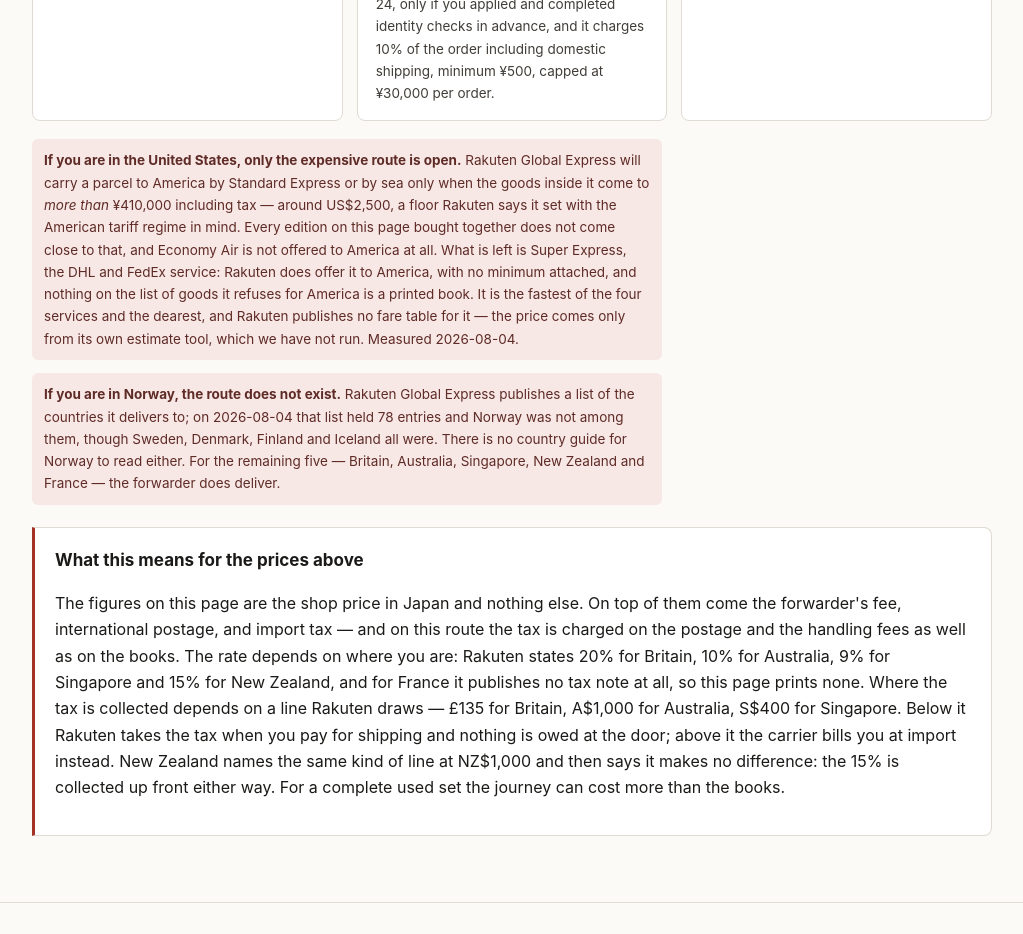
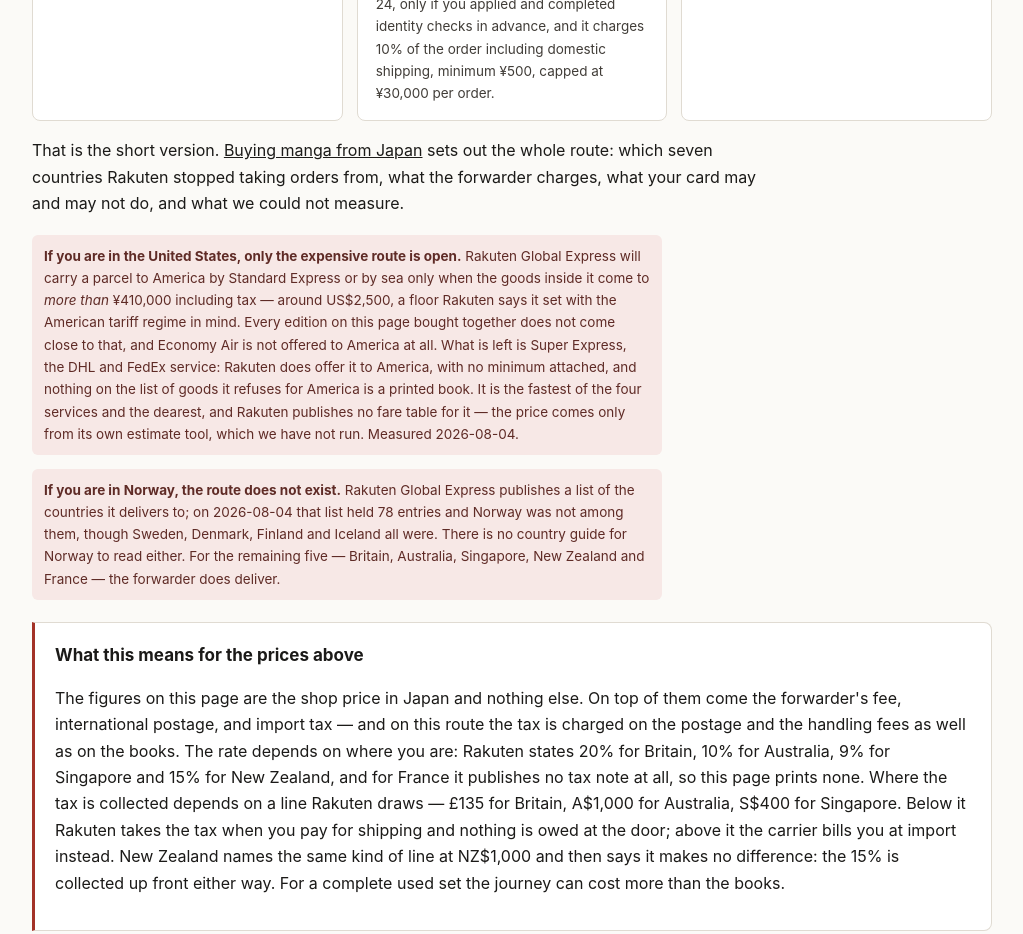
Before and after one commit to gatx105yk/gatx105yk.github.io, a plain HTML site: page manga/devilman/index.html in a window 1280 px wide. Shown: the part 10880-11814 px from the top of the page, without its empty margins (128-1151 px from the left). Drawn offline with Linux system fonts and the light colour scheme.

Commit message:
Update index.html

```diff
--- a/manga/devilman/index.html
+++ b/manga/devilman/index.html
@@ -1173,6 +1173,7 @@
     <div class="rt2"><div class="step">Step 3</div><h4>Ship the consolidated parcel</h4>
       <p>Forwarding adds a handling fee plus international postage, so it pays to buy a whole set at once rather than one volume at a time. A ¥220 bunko volume is cheap; shipping it alone is not.</p></div>
   </div>
+  <p style="max-width:74ch;margin-top:16px">That is the short version. <a href="/guides/buy-from-japan/">Buying manga from Japan</a> sets out the whole route: which seven countries Rakuten stopped taking orders from, what the forwarder charges, what your card may and may not do, and what we could not measure.</p>
   <p class="warn" style="max-width:74ch;margin-top:18px"><b>If you are in the United States, only the expensive route is open.</b> Rakuten Global Express will carry a parcel to America by Standard Express or by sea only when the goods inside it come to <em>more than</em> ¥410,000 including tax — around US$2,500, a floor Rakuten says it set with the American tariff regime in mind. Every edition on this page bought together does not come close to that, and Economy Air is not offered to America at all. What is left is Super Express, the DHL and FedEx service: Rakuten does offer it to America, with no minimum attached, and nothing on the list of goods it refuses for America is a printed book. It is the fastest of the four services and the dearest, and Rakuten publishes no fare table for it — the price comes only from its own estimate tool, which we have not run. Measured 2026-08-04.</p>
 
   <p class="warn" style="max-width:74ch;margin-top:10px"><b>If you are in Norway, the route does not exist.</b> Rakuten Global Express publishes a list of the countries it delivers to; on 2026-08-04 that list held 78 entries and Norway was not among them, though Sweden, Denmark, Finland and Iceland all were. There is no country guide for Norway to read either. For the remaining five &mdash; Britain, Australia, Singapore, New Zealand and France &mdash; the forwarder does deliver.</p>
```
